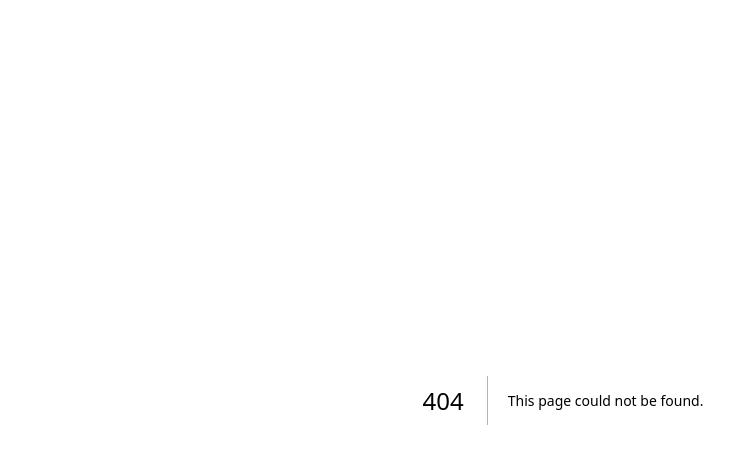
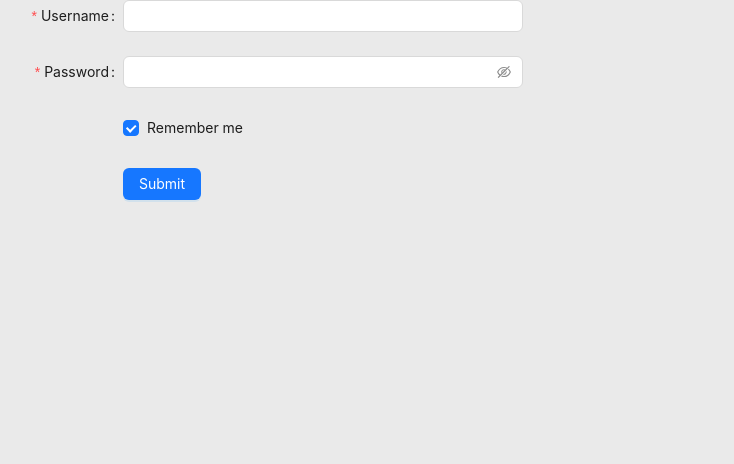
Before and after one commit to pivotdude/next-template, a Next.js app: page /signIn in a window 1280 px wide. Before the commit this address had no page. Shown: the top 464 px of the page, without its empty margins (77-811 px from the left). Built offline with nearby package versions, Linux system fonts and the light colour scheme.

Commit message:
add antd

```diff
--- a/package.json
+++ b/package.json
@@ -18,6 +18,7 @@
     "@types/node": "20.4.9",
     "@types/react": "18.2.20",
     "@types/react-dom": "18.2.7",
+    "antd": "^5.8.4",
     "autoprefixer": "10.4.14",
     "class-variance-authority": "^0.7.0",
     "clsx": "^2.0.0",
--- a/src/app/page.tsx
+++ b/src/app/page.tsx
@@ -1,7 +1,9 @@
+import { Button } from 'antd';
+
 export default function Home() {
   return (
     <main>
-      <button>Hello world!</button>
+      <Button>Hi</Button>
     </main>
   );
 }
--- /dev/null
+++ b/src/app/signIn/page.tsx
@@ -0,0 +1,42 @@
+'use client';
+import React from 'react';
+import { Button, Checkbox, Form, Input } from 'antd';
+
+const onFinish = (values: any) => {
+  console.log('Success:', values);
+};
+
+const onFinishFailed = (errorInfo: any) => {
+  console.log('Failed:', errorInfo);
+};
+
+type FieldType = {
+  username?: string;
+  password?: string;
+  remember?: string;
+};
+
+export default function SignIn() {
+  return (
+    // onFinish={onFinish} onFinishFailed={onFinishFailed}
+    <Form name="basic" labelCol={{ span: 8 }} wrapperCol={{ span: 16 }} style={{ maxWidth: 600 }} initialValues={{ remember: true }} autoComplete="off">
+      <Form.Item<FieldType> label="Username" name="username" rules={[{ required: true, message: 'Please input your username!' }]}>
+        <Input />
+      </Form.Item>
+
+      <Form.Item<FieldType> label="Password" name="password" rules={[{ required: true, message: 'Please input your password!' }]}>
+        <Input.Password />
+      </Form.Item>
+
+      <Form.Item<FieldType> name="remember" valuePropName="checked" wrapperCol={{ offset: 8, span: 16 }}>
+        <Checkbox>Remember me</Checkbox>
+      </Form.Item>
+
+      <Form.Item wrapperCol={{ offset: 8, span: 16 }}>
+        <Button type="primary" htmlType="submit">
+          Submit
+        </Button>
+      </Form.Item>
+    </Form>
+  );
+}
--- a/src/core/getData.ts
+++ b/src/core/getData.ts
@@ -3,7 +3,7 @@
 import { httpMethods } from '@/models/CoreModels';
 
 export default async function getData<T>(url: string, method: httpMethods = 'GET', body: any = {}, options: RequestInit = {}): Promise<T> {
-  const fetchOptions = {
+  const fetchOptions: RequestInit = {
     method,
     ...options,
   };
```
Also changed, not shown: src/app/signUp/page.tsx (added), 2 other files (tests, documents, lock files or other folders).
